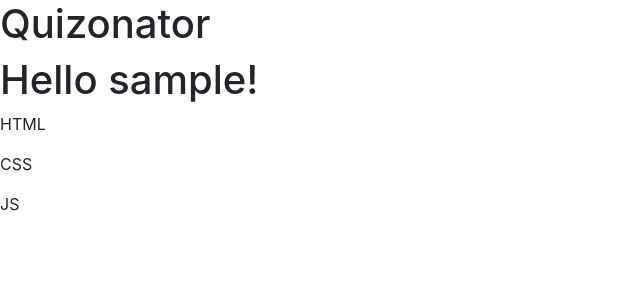
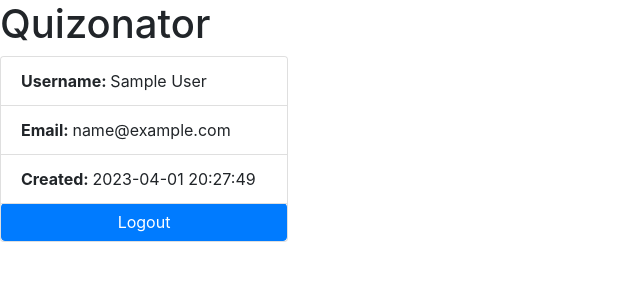
Before and after one commit to KubiakJakub01/quizoinator, a Flask app: page /user in a window 1280 px wide. Shown: the part 56-356 px from the top of the page, without its empty margins (0-640 px from the left). Run offline with Flask 3, Linux system fonts and the light colour scheme; the visitor is signed in with stand-in values (Sample User, id 1).

Commit message:
Update user dashboard

```diff
--- a/src/app.py
+++ b/src/app.py
@@ -81,24 +81,7 @@ def home():
 @app.route("/user")
 @login_required
 def user():
-    email = None
-    if "user" in session:
-        user_name = session["user"]
-        if request.method == "POST":
-            email = request.form["email"]
-            session["email"] = email
-            found_user = Users.query.filter_by(name=user_name).first()
-            found_user.email = email
-            db.session.commit()
-        else:
-            if "email" in session:
-                email = session["email"]
-        return render_template(
-            "user.html", name=user_name, email=email, content=["HTML", "CSS", "JS"]
-        )
-    else:
-        flash("You are not logged in!")
-        return redirect(url_for("login"))
+    return render_template("user.html")
 
 
 @app.route("/signup", methods=["POST", "GET"])
--- a/src/templates/user.html
+++ b/src/templates/user.html
@@ -1,7 +1,11 @@
 {% extends "base.html" %}
 {% block content %}
-    <h1>Hello {{name}}!</h1>
-    {% for cont in content: %}
-        <p>{{cont}}</p>
-    {% endfor %}
+    <div class="card" style="width: 18rem;">
+        <ul class="list-group list-group-flush">
+        <li class="list-group-item"><strong>Username: </strong> {{ current_user.name }}</li>
+        <li class="list-group-item"><strong>Email: </strong> {{ current_user.email }}</li>
+        <li class="list-group-item"><strong>Created: </strong> {{ current_user.data_created }}</li>
+        </ul>
+        <a href="/logout" class="btn btn-primary">Logout</a>
+    </div>
 {% endblock %}
```
